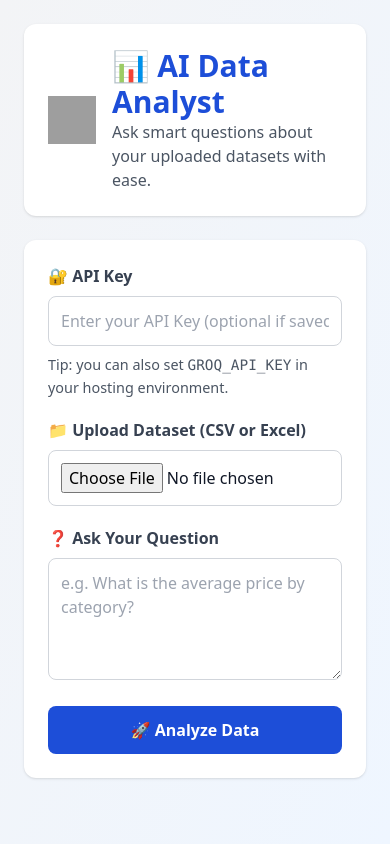
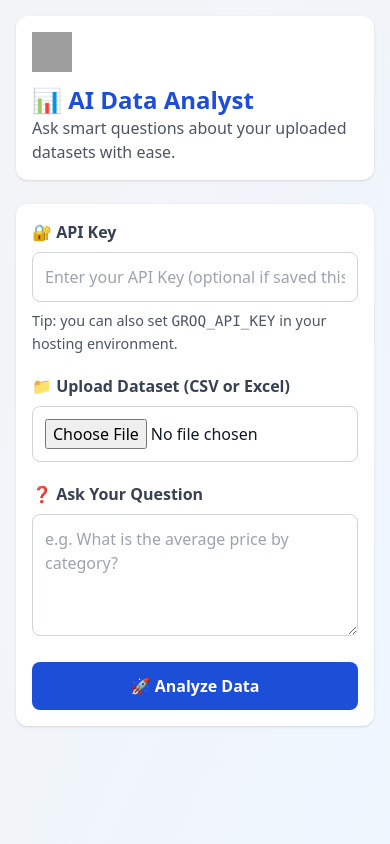
Before and after one commit to Naaz123786/AI-Data-Analysis-Agent, a Flask app: page / in a window 390 px wide. Run offline with Flask 3, Linux system fonts and the light colour scheme; some libraries are stand-ins or nearby versions; grey boxes are pictures that could not be loaded.

Commit message:
Improve mobile responsiveness
Adjust layout padding and header stacking for small screens, and extend fallback CSS to support the responsive Tailwind classes.

Made-with: Cursor

```diff
--- a/static/styles.css
+++ b/static/styles.css
@@ -31,6 +31,9 @@ body {
 }
 .p-6 {
   padding: 24px;
+}
+.p-4 {
+  padding: 16px;
 }
 .max-w-6xl {
   max-width: 72rem;
@@ -73,6 +76,18 @@ body {
 .flex {
   display: flex;
 }
+.flex-col {
+  flex-direction: column;
+}
+.min-w-0 {
+  min-width: 0;
+}
+.gap-3 {
+  gap: 12px;
+}
+.gap-4 {
+  gap: 16px;
+}
 .items-center {
   align-items: center;
 }
@@ -85,8 +100,18 @@ body {
 .h-12 {
   height: 48px;
 }
+.w-10 {
+  width: 40px;
+}
+.h-10 {
+  height: 40px;
+}
 
 /* Text */
+.text-2xl {
+  font-size: 1.5rem;
+  line-height: 2rem;
+}
 .text-3xl {
   font-size: 1.875rem;
   line-height: 2.25rem;
@@ -109,6 +134,34 @@ body {
 }
 .text-gray-700 {
   color: #374151;
+}
+.break-words {
+  overflow-wrap: anywhere;
+}
+
+@media (min-width: 640px) {
+  .sm\:p-6 {
+    padding: 24px;
+  }
+  .sm\:flex-row {
+    flex-direction: row;
+  }
+  .sm\:items-center {
+    align-items: center;
+  }
+  .sm\:gap-4 {
+    gap: 16px;
+  }
+  .sm\:w-12 {
+    width: 48px;
+  }
+  .sm\:h-12 {
+    height: 48px;
+  }
+  .sm\:text-3xl {
+    font-size: 1.875rem;
+    line-height: 2.25rem;
+  }
 }
 
 /* Form controls */
--- a/templates/index.html
+++ b/templates/index.html
@@ -8,13 +8,13 @@
   <script src="https://cdn.tailwindcss.com"></script>
   <link rel="stylesheet" href="{{ url_for('static', filename='styles.css') }}" />
 </head>
-<body class="bg-gradient-to-br from-gray-100 to-blue-50 min-h-screen p-6">
+<body class="bg-gradient-to-br from-gray-100 to-blue-50 min-h-screen p-4 sm:p-6">
   <div class="max-w-6xl mx-auto space-y-6">
     <!-- Header -->
-    <div class="bg-white p-6 rounded-xl shadow flex items-center space-x-4">
-      <img src="https://img.icons8.com/color/96/graph.png" alt="Data Icon" class="w-12 h-12">
-      <div>
-        <h1 class="text-3xl font-bold text-blue-700">📊 AI Data Analyst</h1>
+    <div class="bg-white p-4 sm:p-6 rounded-xl shadow flex flex-col sm:flex-row sm:items-center gap-3 sm:gap-4">
+      <img src="https://img.icons8.com/color/96/graph.png" alt="Data Icon" class="w-10 h-10 sm:w-12 sm:h-12">
+      <div class="min-w-0">
+        <h1 class="text-2xl sm:text-3xl font-bold text-blue-700 break-words">📊 AI Data Analyst</h1>
         <p class="text-gray-600">Ask smart questions about your uploaded datasets with ease.</p>
       </div>
     </div>
@@ -27,7 +27,7 @@
     {% endif %}
 
     <!-- Upload & Query Form -->
-    <form method="POST" enctype="multipart/form-data" class="bg-white p-6 rounded-xl shadow space-y-5">
+    <form method="POST" enctype="multipart/form-data" class="bg-white p-4 sm:p-6 rounded-xl shadow space-y-5">
       <div class="space-y-2">
         <label class="block font-semibold text-gray-700">🔐 API Key</label>
         <input type="password" name="api_key" placeholder="Enter your API Key (optional if saved this session)" class="w-full p-3 border border-gray-300 rounded-lg focus:outline-none focus:ring-2 focus:ring-blue-400" />
@@ -58,7 +58,7 @@
 
     <!-- Data Preview -->
     {% if df_preview_html %}
-      <div class="bg-white p-6 rounded-xl shadow">
+      <div class="bg-white p-4 sm:p-6 rounded-xl shadow">
         <h2 class="text-xl font-semibold text-blue-700 mb-4">👁 Preview: First 5 Rows</h2>
         <div class="overflow-x-auto border border-gray-200 rounded">
           {{ df_preview_html | safe }}
@@ -68,7 +68,7 @@
 
     <!-- Generated Code -->
     {% if code_generated %}
-      <div class="bg-gray-900 text-green-300 p-6 rounded-xl shadow">
+      <div class="bg-gray-900 text-green-300 p-4 sm:p-6 rounded-xl shadow">
         <h2 class="text-xl font-semibold text-green-300 mb-4">🧠 Generated Pandas Code</h2>
         <pre class="overflow-auto"><code>{{ code_generated }}</code></pre>
       </div>
@@ -76,7 +76,7 @@
 
     <!-- Result -->
     {% if result_html %}
-      <div class="bg-white p-6 rounded-xl shadow">
+      <div class="bg-white p-4 sm:p-6 rounded-xl shadow">
         <h2 class="text-xl font-semibold text-blue-700 mb-4">✅ Analysis Result</h2>
         <div class="overflow-x-auto border border-gray-200 rounded">
           {{ result_html | safe }}
```
